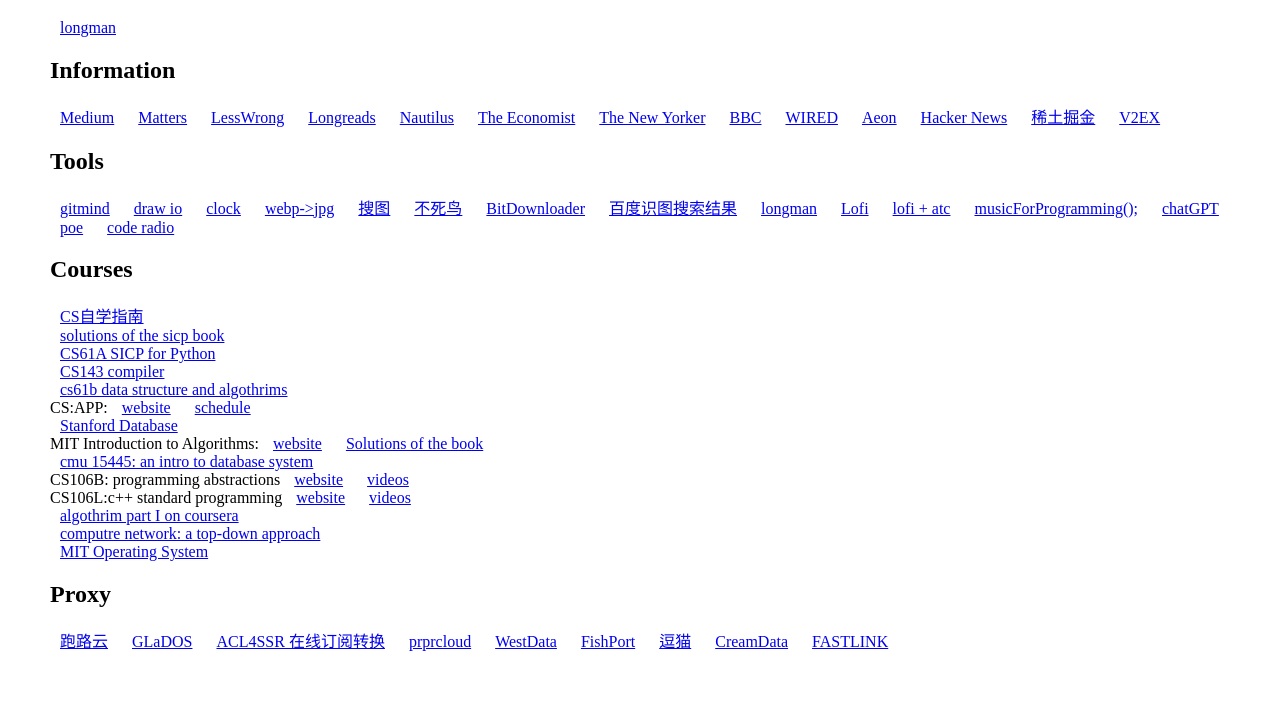
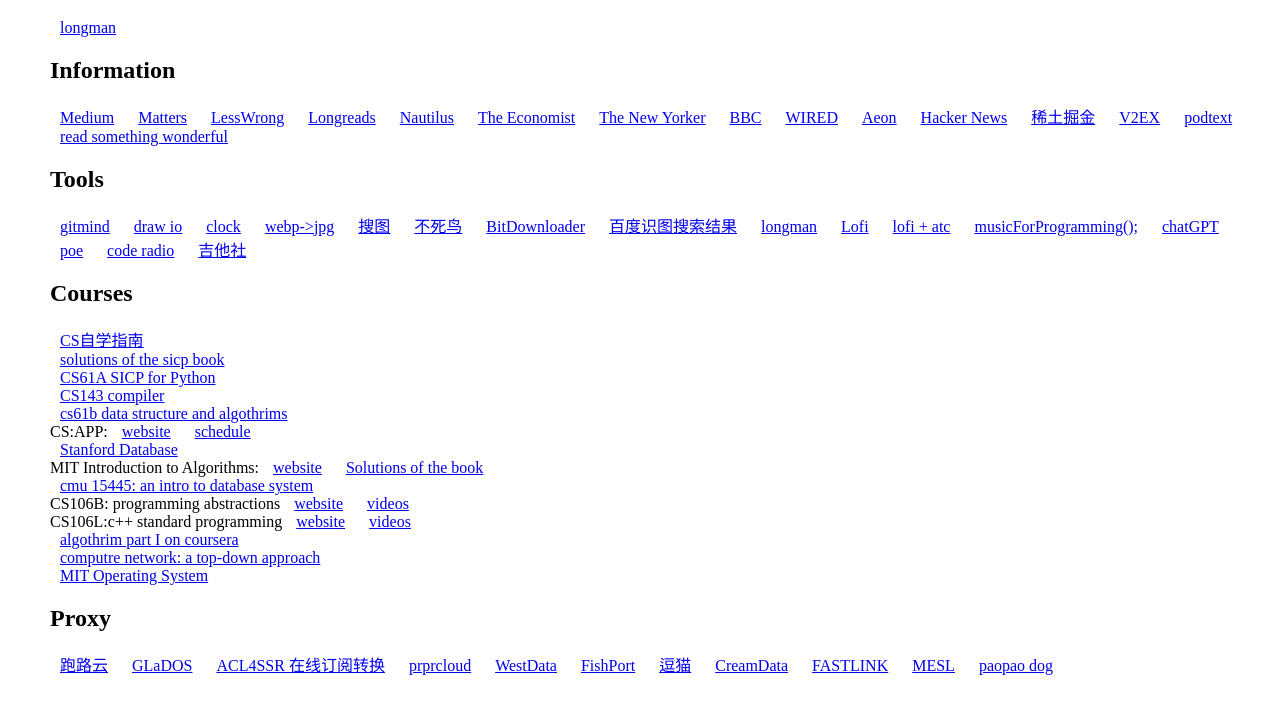
Before and after one commit to shellingfff/shellingfff.github.io, a plain HTML site: page index.html in a window 1280 px wide. Shown: the part 61-774 px from the top of the page. Drawn offline with Linux system fonts and the light colour scheme.

Commit message:
Add some podcast and read-something-wonderful

```diff
--- a/index.html
+++ b/index.html
@@ -48,6 +48,10 @@
 
         <a href="https://www.v2ex.com/">V2EX</a>
 
+        <a href="https://podtext.ai/">podtext</a>
+
+        <a href="https://readsomethingwonderful.com">read something wonderful</a>
+
         <h2>Tools</h2>
 
         <a href="https://gitmind.com/">gitmind</a>
@@ -79,6 +83,8 @@
         <a href="hppts://poe.com">poe</a>
 
         <a href="https://coderadio.freecodecamp.org/">code radio</a>
+
+        <a href="https://www.jitashe.org/">吉他社</a>
 
         <h2>Courses</h2>
 
@@ -130,5 +136,9 @@
 
         <a href="https://fastlink.ws/">FASTLINK</a>
 
+        <a href="https://mesl.cloud/">MESL</a>
+
+        <a href="paopao.dog">paopao dog</a>
+
     </body>
 </html>
```
Also changed, not shown: 2 other files.
